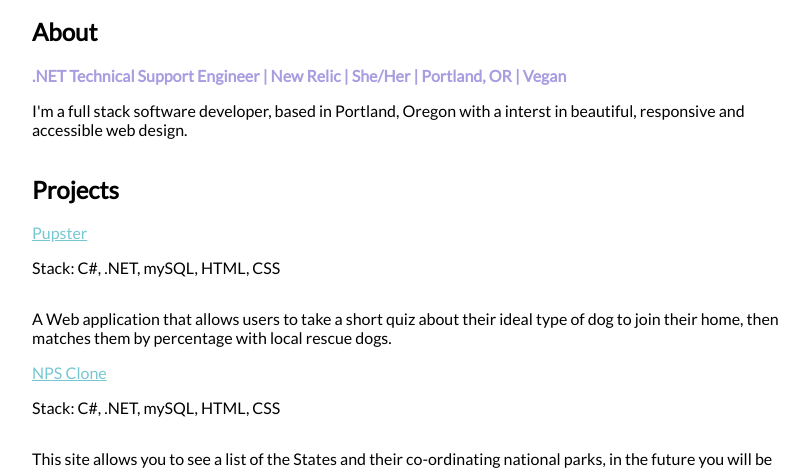
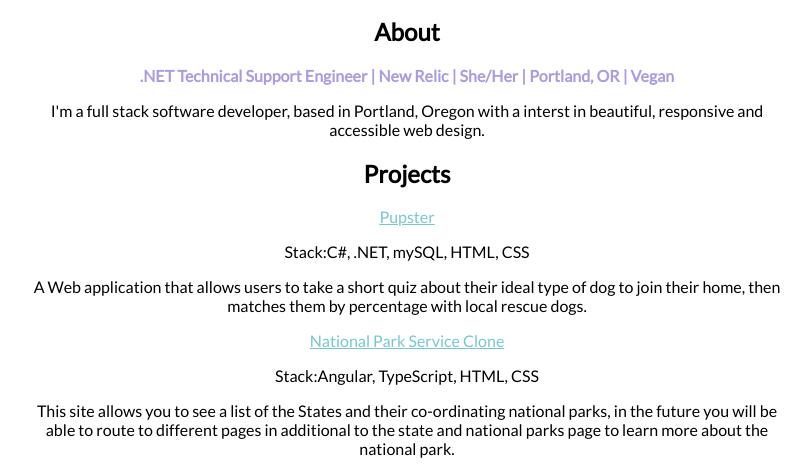
Before and after one commit to heatherzurek/portfoliocontent, a plain HTML site: page index.html in a window 1280 px wide. Shown: the part 313-783 px from the top of the page, without its empty margins (233-1044 px from the left). Drawn offline with Linux system fonts and the light colour scheme.

Commit message:
edit stack for project and alignment

```diff
--- a/index.html
+++ b/index.html
@@ -42,10 +42,10 @@
                 and accessible web design. </p>
             <h2>Projects</h2>
             <a href="https://github.com/heatherzurek/pupster">Pupster</a>
-            <p>Stack:</span> C#, .NET, mySQL, HTML, CSS</p>
+            <p>Stack:</span>C#, .NET, mySQL, HTML, CSS</p>
             <p>A Web application that allows users to take a short quiz about their ideal type of dog to join their home, then matches them by percentage with local rescue dogs.</p>
-            <a href="https://npsclone.firebaseapp.com/">NPS Clone</a>
-            <p>Stack:</span> C#, .NET, mySQL, HTML, CSS</p>
+            <a href="https://npsclone.firebaseapp.com/">National Park Service Clone</a>
+            <p>Stack:</span>Angular, TypeScript, HTML, CSS</p>
             <p>This site allows you to see a list of the States and their co-ordinating national parks, in the future you will be able to route to different pages in additional to the state and national parks page to learn more about the national park.</p>
             <a href="https://heatherzurek.github.io/wanderlist-camping/">Wanderlist</a>
             <p>Stack:</span> JavaScript, jQuery, HTML, CSS</p>
--- a/styles.css
+++ b/styles.css
@@ -11,11 +11,11 @@ body {
     text-align: center;
     margin: 0 auto;
 }
-.main-content {
+/* .main-content {
     display: flex;
     flex-direction: column;
     text-align: left;
-}
+} */
 .title {
     color: #82e6c2;
     text-transform: uppercase;
```
